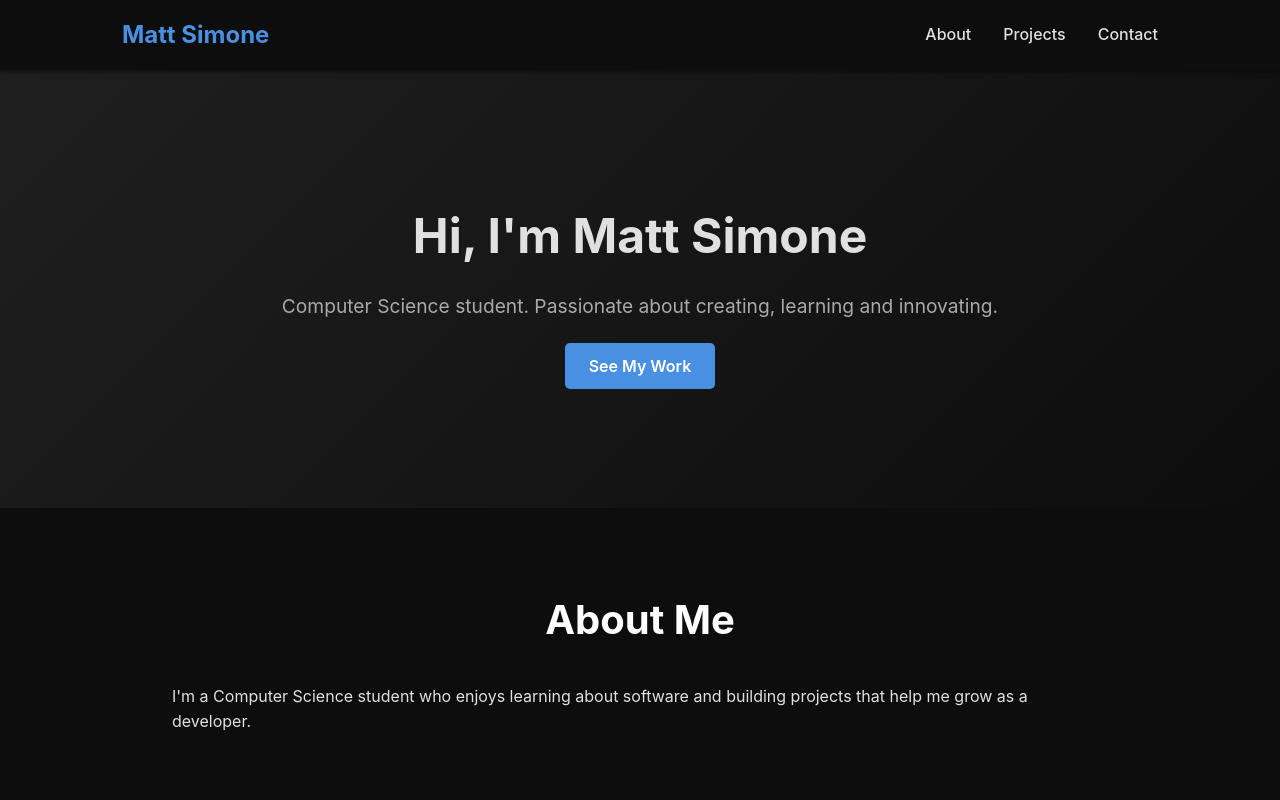
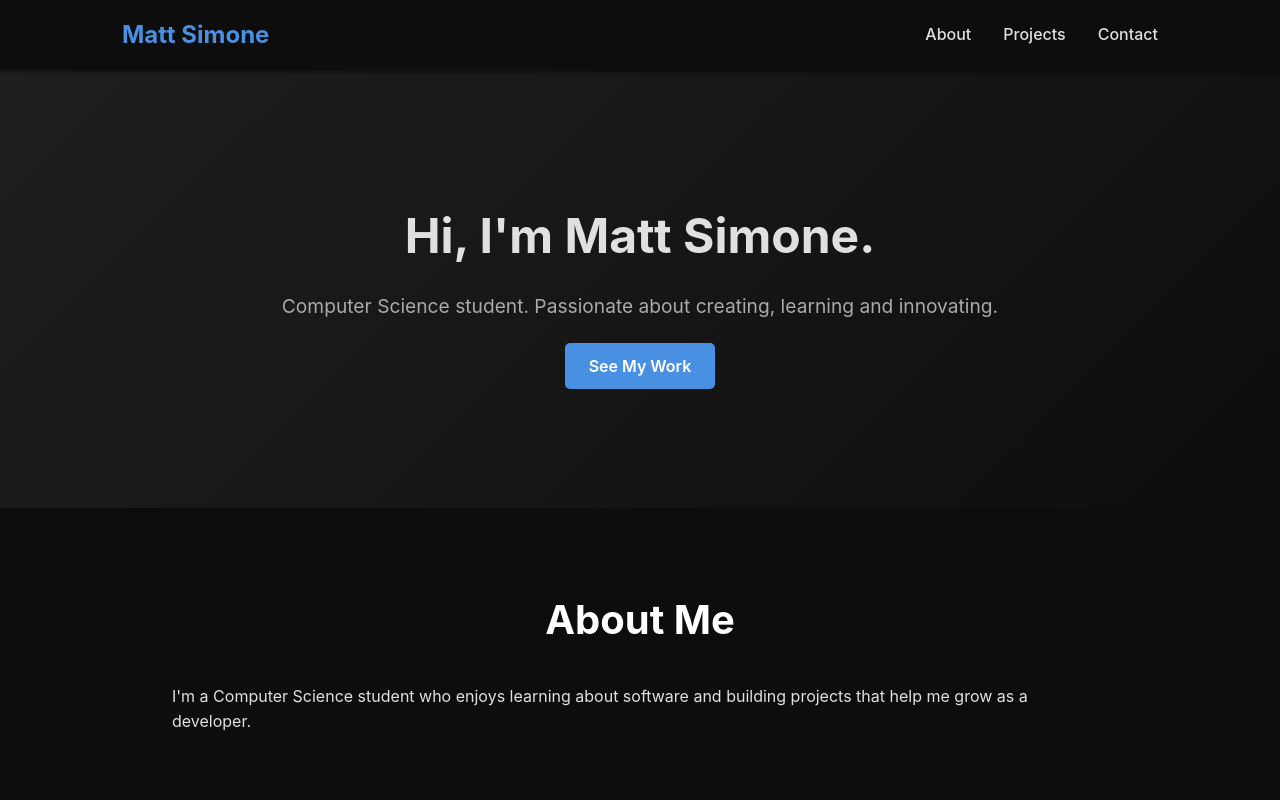
Before and after one commit to mattjsim1/mattjsim1.github.io, a plain HTML site: page index.html in a window 1280 px wide. Shown: the top 800 px of the page. Drawn offline with Linux system fonts and the light colour scheme.

Commit message:
Update grammar in index.html.

```diff
--- a/index.html
+++ b/index.html
@@ -22,7 +22,7 @@
   <!-- Hero Section -->
   <section class="hero" id="hero">
     <div class="hero-content">
-      <h1>Hi, I'm Matt Simone</h1>
+      <h1>Hi, I'm Matt Simone.</h1>
       <p>Computer Science student. Passionate about creating, learning and innovating.</p>
       <a href="#projects" class="btn">See My Work</a>
     </div>
```
